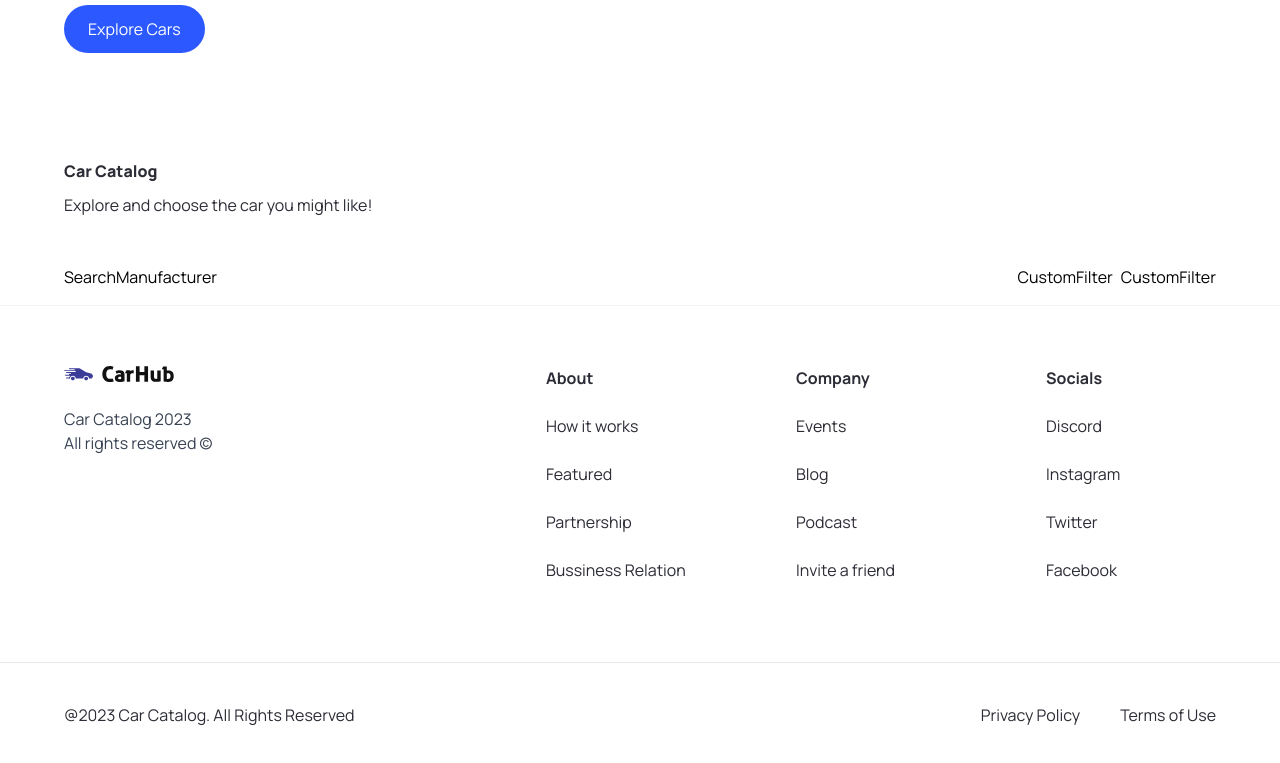
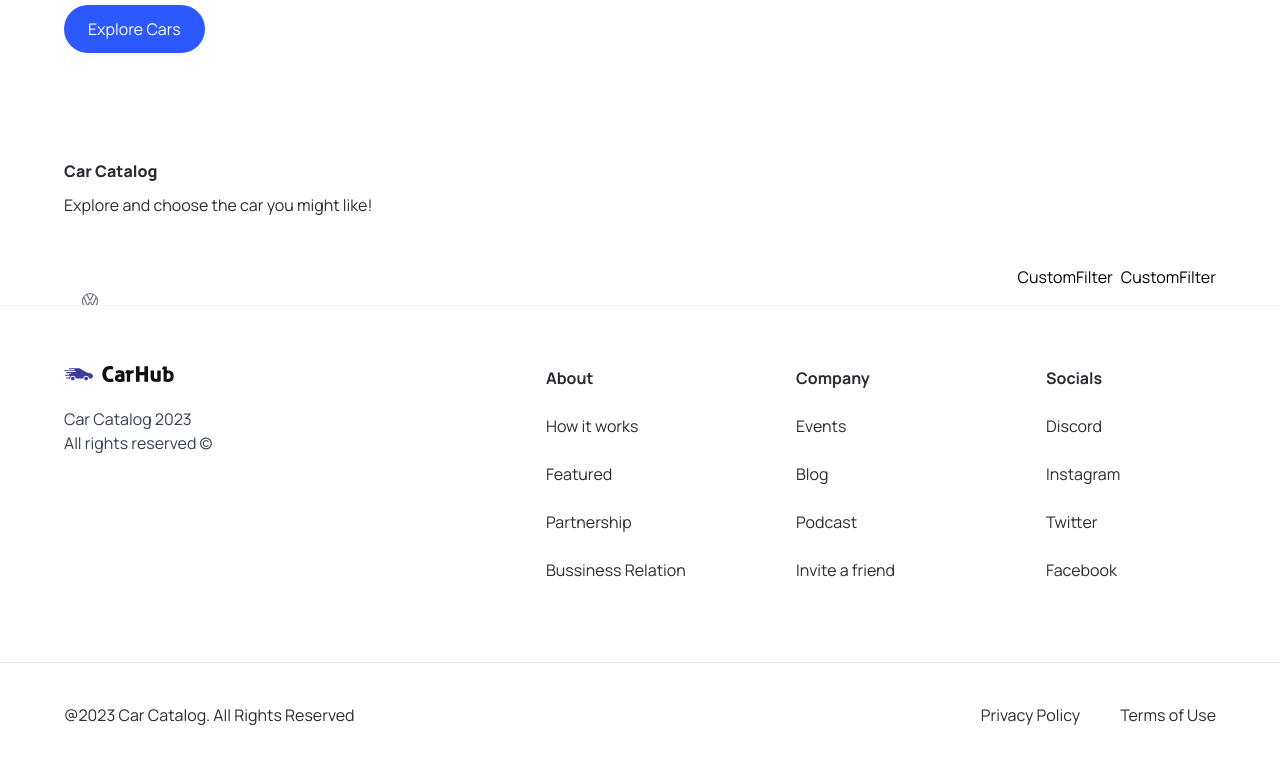
Before and after one commit to valensixx/car-catalog-next-react-app, a Next.js app: page / in a window 1280 px wide. Shown: the part 705-1468 px from the top of the page. Built offline with nearby package versions, Linux system fonts and the light colour scheme.

Commit message:
working on search manufacturer

```diff
--- a/components/SearchManufacturer.tsx
+++ b/components/SearchManufacturer.tsx
@@ -1,9 +1,27 @@
+"use client"
+
+import Image from 'next/image';
 import { SearchManufacturerProps } from '@/types';
 import React from 'react';
+import { Combobox, Transition } from '@headlessui/react';
 
 const SearchManufacturer = ({manufacturer, setManufacturer}: SearchManufacturerProps) => {
   return (
-    <div>SearchManufacturer</div>
+    <div className="search-manufacturer">
+      <Combobox>
+        <div className="relative w-full">
+          <Combobox.Button className="absolute top-[14px]">
+            <Image
+              src="/car-logo.svg"
+              width ={20}
+              height={20}
+              className = "ml-4"
+              alt = "Car logo"
+            />
+          </Combobox.Button>
+        </div>
+      </Combobox>
+    </div>
   )
 }
 
```
